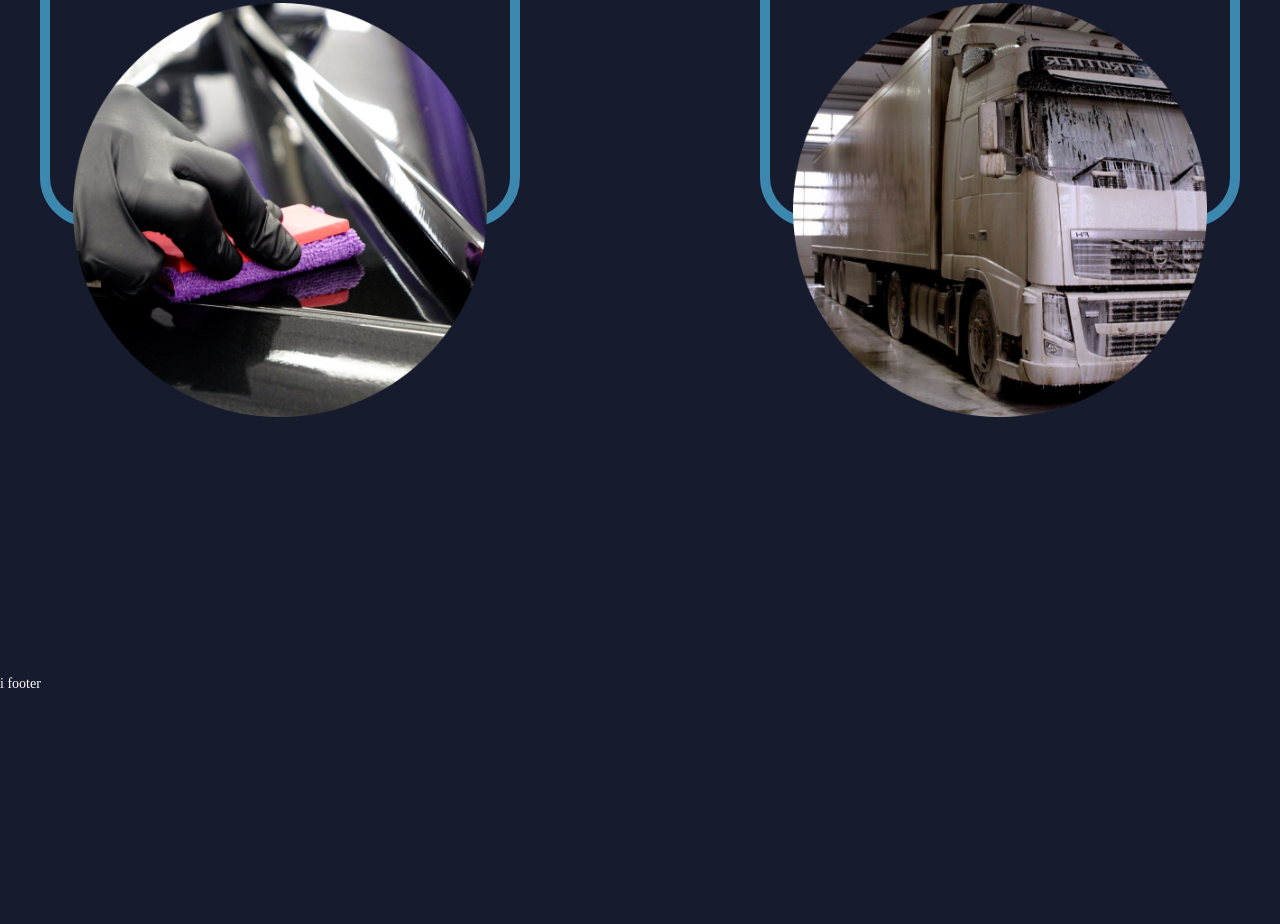
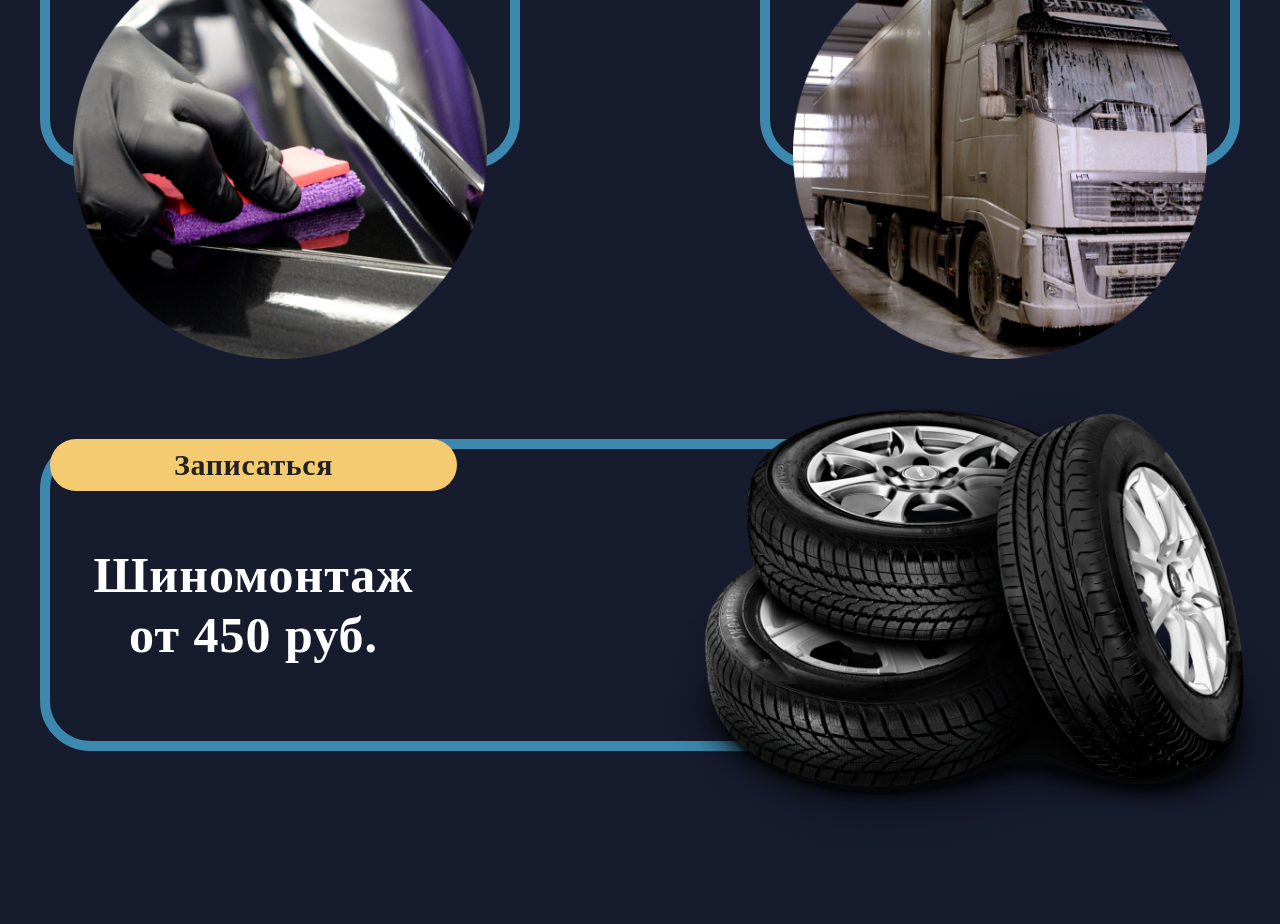
Before and after one commit to Alexsey-Lutsenko/CarWash, a plain HTML site: page index.html in a window 1280 px wide. Shown: the part 2771-3695 px from the top of the page. Before the commit the page ends 3462 px from the top, so only its background shows below. Drawn offline with Linux system fonts and the light colour scheme; a web font is replaced by a local one.

Commit message:
create item-service_horizontal

```diff
--- a/css/style.css
+++ b/css/style.css
@@ -150,6 +150,9 @@ body._lock {
 	}
 }
 @media (max-width: 459px) {
+	.header__contact:not(:last-child) {
+		margin: 0px 0px 10px 0px;
+	}
 	.header {
 		padding: 30px 0px 0px 0px;
 	}
@@ -394,6 +397,15 @@ body._lock {
 	flex: 0 1 40%;
 	padding: 0px 0px 170px 0px;
 }
+.item-service.item-service_horizontal {
+	flex: 0 1 80%;
+	position: relative;
+}
+.item-service_horizontal .item-service__body {
+	display: flex;
+	justify-content: space-between;
+	flex-direction: row;
+}
 .item-service__body {
 	border: 10px solid #3c88af;
 	border-radius: 50px;
@@ -409,6 +421,8 @@ body._lock {
 }
 .item-service__body:hover > .item-service__button {
 	text-decoration: underline;
+}
+.item-service__content {
 }
 .item-service__button {
 	display: inline-block;
@@ -429,7 +443,7 @@ body._lock {
 	letter-spacing: 0.02em;
 	color: #ffffff;
 	padding: 54px 15px;
-	min-height: 160px;
+	min-height: 250px;
 }
 .item-service__title:not(:last-child) {
 	margin: 0px 0px 40px 0px;
@@ -441,8 +455,28 @@ body._lock {
 	padding: 90% 0 0 0;
 	margin: 0px 0px -200px 0px;
 }
+.item-service_horizontal .item-service__image {
+	position: absolute;
+	width: 70%;
+	top: 0;
+	right: 0;
+	padding: 50% 0px 0px 0px;
+	margin: -65px -330px 0px 0px;
+}
 
 @media (max-width: 1200px) {
+	.service__title:not(:last-child) {
+		margin: 0px 0px 80px 0px;
+	}
+	.item-service {
+		flex: 0 1 45%;
+	}
+	.item-service__title {
+		font-size: 40px;
+		line-height: calc(45 / 40 * 100%);
+	}
+}
+@media (max-width: 992px) {
 	.service__container {
 		padding: 0 50px;
 	}
@@ -454,14 +488,13 @@ body._lock {
 		padding: 50% 0 0 0;
 		margin: 0px 0px -170px 0px;
 	}
+	.item-service-horizontal__image {
+		margin: 0px -230px 0 0;
+	}
 }
 @media (max-width: 767px) {
 	.item-service {
 		padding: 0px 0px 150px 0px;
-	}
-	.item-service__title {
-		font-size: 40px;
-		line-height: calc(45 / 40 * 100%);
 	}
 	.item-service__image {
 		width: 70%;
--- a/index.html
+++ b/index.html
@@ -66,10 +66,12 @@
 							<div class="service__items">
 								<div class="service__item item-service">
 									<div class="item-service__body">
+										<div class="item-service__content">
 											<a href="#" class="item-service__button">Записаться</a>
 											<div class="item-service__title">
 												Полировка <br />
 												от 3 400 руб.
+											</div>
 										</div>
 										<div class="item-service__image _ibg">
 											<img src="img/service/01.png" alt="service1" />
@@ -78,10 +80,12 @@
 								</div>
 								<div class="service__item item-service">
 									<div class="item-service__body">
+										<div class="item-service__content">
 											<a href="#" class="item-service__button">Записаться</a>
 											<div class="item-service__title">
 												Химчистка <br />
 												от 7 100 руб.
+											</div>
 										</div>
 										<div class="item-service__image _ibg">
 											<img src="img/service/02.png" alt="service2" />
@@ -90,10 +94,12 @@
 								</div>
 								<div class="service__item item-service">
 									<div class="item-service__body">
+										<div class="item-service__content">
 											<a href="#" class="item-service__button">Записаться</a>
 											<div class="item-service__title">
 												Защитное покрытие <br />
 												от 5 000 руб.
+											</div>
 										</div>
 										<div class="item-service__image _ibg">
 											<img src="img/service/03.png" alt="service3" />
@@ -102,13 +108,29 @@
 								</div>
 								<div class="service__item item-service">
 									<div class="item-service__body">
+										<div class="item-service__content">
 											<a href="#" class="item-service__button">Записаться</a>
 											<div class="item-service__title">
 												Мойка грузового транспорта <br />
 												от 1 200 руб.
 											</div>
+										</div>
 										<div class="item-service__image _ibg">
 											<img src="img/service/04.png" alt="service4" />
+										</div>
+									</div>
+								</div>
+								<div class="service__item item-service item-service_horizontal">
+									<div class="item-service__body">
+										<div class="item-service__content">
+											<a href="#" class="item-service__button">Записаться</a>
+											<div class="item-service__title">
+												Шиномонтаж <br />
+												от 450 руб.
+											</div>
+										</div>
+										<div class="item-service__image _ibg">
+											<img src="img/service/05.png" alt="service4" />
 										</div>
 									</div>
 								</div>
```
Lines whose indentation alone changed are shown as unchanged.
